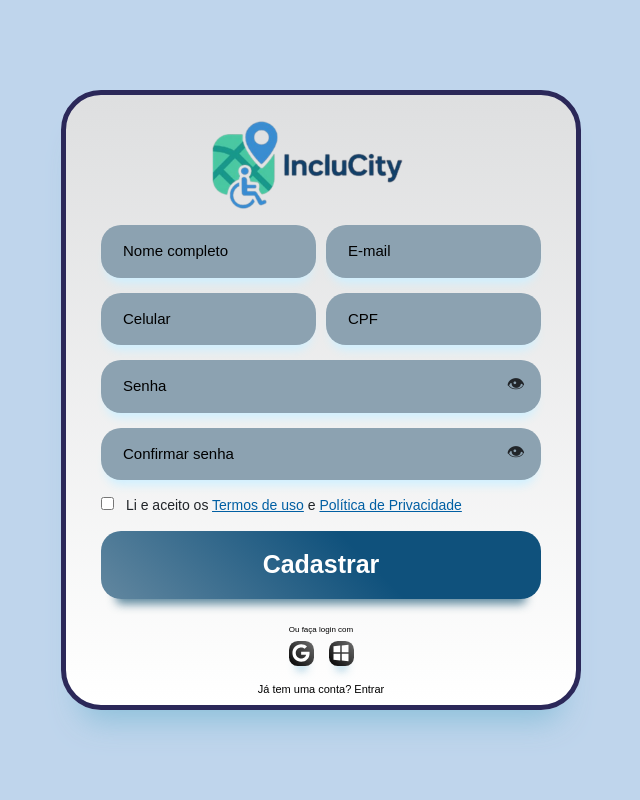
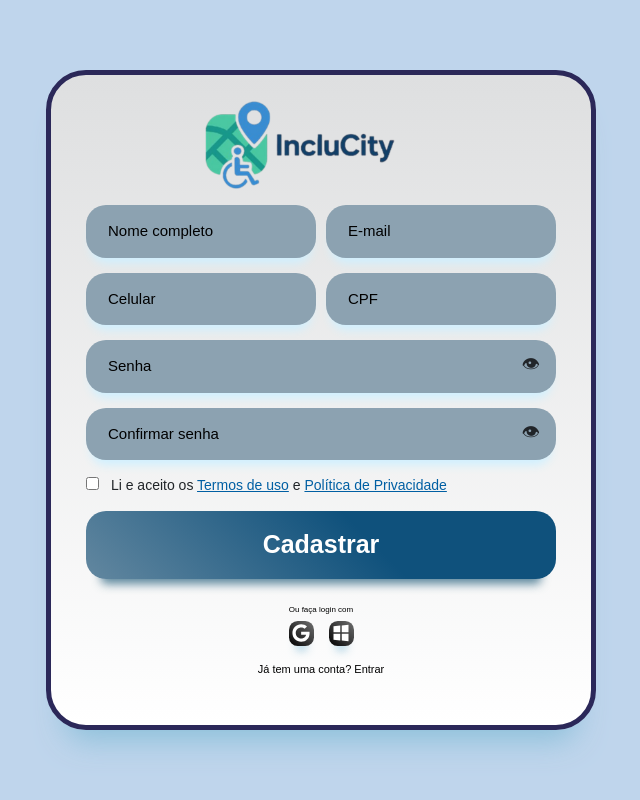
Before and after one commit to matheusmatos199528-tech/projeto-final-1, a PHP site: page /cadastro.html in a window 1280 px wide. Shown: the whole page, without its empty margins (319-959 px from the left). Run offline with PHP 8.4, Linux system fonts and the light colour scheme; some libraries are stand-ins or nearby versions.

Commit message:
atualizaçao

```diff
--- a/ComoFunciona.html
+++ b/ComoFunciona.html
@@ -66,7 +66,7 @@
   <div class="container_exp interactive-hero">
     <h1>Descubra lugares acessíveis de verdade</h1>
     <p>Veja avaliações reais de acessibilidade e ajude a tornar a cidade mais inclusiva.</p>
-    <button class="btn btn-primary" onclick="window.location.href='mapa.html'">
+    <button class="btn btn-light btn-lg" onclick="window.location.href='mapa.html'">
       Explorar locais acessíveis
     </button>
   </div>
--- a/css/cadastro.style.css
+++ b/css/cadastro.style.css
@@ -15,8 +15,8 @@ body {
 }
 
 .container {
- height: 620px;
-  width: 520px;
+ height: 660px;
+  width: 550px;
   background: linear-gradient(0deg, #ffffff 0%, #dedfe0 100%);
   border-radius: 40px;
   padding: 25px 35px;
--- a/css/comoFunciona.css
+++ b/css/comoFunciona.css
@@ -63,6 +63,8 @@ a:focus, button:focus {
   margin: 20px auto;
   transition: 0.3s;
 }
+
+
 
 .interactive-hero:hover {
   transform: translateY(-5px);
```
